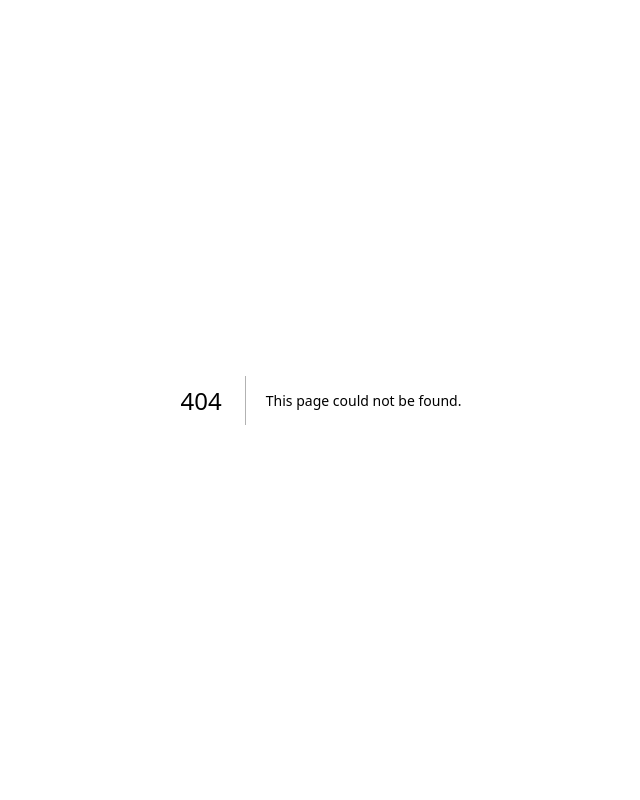
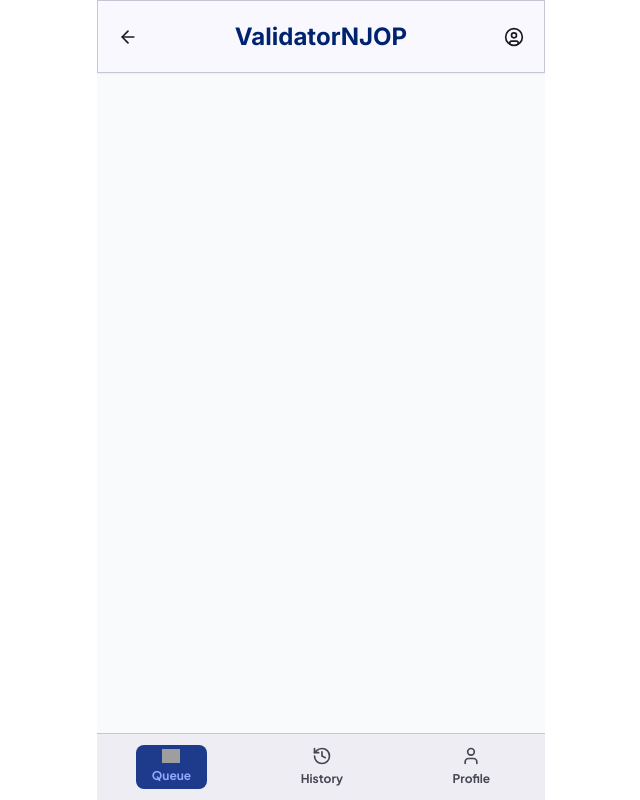
Before and after one commit to mieraaaa/Validator-NJOP, a Next.js app: page /detail-properti in a window 1280 px wide. Before the commit this address had no page. Shown: the whole page, without its empty margins (319-959 px from the left). Built offline with nearby package versions, Linux system fonts and the light colour scheme; grey boxes are pictures that could not be loaded.

Commit message:
Merevisi bagian header

```diff
--- /dev/null
+++ b/app/detail-properti/page.tsx
@@ -0,0 +1,41 @@
+import Image from "next/image";
+import { CircleUser, History, User, ArrowLeft } from 'lucide-react';
+
+export default function Home() {
+  return (
+    <main className="w-full max-w-md mx-auto min-h-screen relative overflow-hidden bg-[#f8fafc] pb-20">
+
+      {/* Header */}
+      <header className="bg-[#FAF8FF] w-full h-[73px] sticky top-0 flex justify-between items-center border border-[#C5C5D3] shadow-xs px-5">
+        <ArrowLeft className="flex size-5 text-[#1A1B21]"/>
+        <h1 className="text-[#00236F] font-bold font-mono text-[24px] absolute left-1/2 -translate-x-1/2">ValidatorNJOP</h1>
+        <CircleUser className="flex size-5 text-[#1A1B21]"/>
+      </header>
+
+      {/* Content */}
+
+
+      {/* Footer */}
+      <footer className="w-full max-w-md bg-[#EEEDF4] border-t border-[#C5C5D3] flex justify-around items-center py-2 mt-10 fixed bottom-0 left-0 z-50 left-1/2 -translate-x-1/2">
+        <div className="bg-[#1E3A8A] rounded-lg flex flex-col justify-center items-center font-bold text-[12px] text-[#90A8FF] py-1 px-4 shrink-0 ">
+            <Image
+                src="/images/common/navbar-queue.svg"
+                alt="Logo Navbar Antrian"
+                width={18}
+                height={20}
+                className="shrink-0 mb-1"
+            />
+            Queue
+        </div>
+        <div className="flex flex-col justify-center items-center font-bold text-[12px] text-[#444651] py-1 px-4 shrink-0">
+            <History className="size-5 text-[#444651] mb-1"/>
+            History
+        </div>
+        <div className="flex flex-col justify-center items-center font-bold text-[12px] text-[#444651] py-1 px-4">
+            <User className="size-5 text-[#444651] mb-1"/>
+            Profile
+        </div>
+      </footer>
+    </main>
+  );
+}
--- a/app/page.tsx
+++ b/app/page.tsx
@@ -6,13 +6,13 @@ export default function Home() {
     <main className="w-full max-w-md mx-auto min-h-screen relative overflow-hidden bg-[#FAF8FF]">
 
       {/* Header */}
-      <header className="bg-[#FAF8FF] w-full h-[73px] sticky top-0 flex justify-end items-center border border-[#C5C5D3] shadow-md">
+      <header className="bg-[#FAF8FF] w-full h-[73px] sticky top-0 flex justify-end items-center border-b border-[#C5C5D3] shadow-xs px-5">
         <h1 className="text-[#00236F] font-bold font-mono text-[24px] absolute left-1/2 -translate-x-1/2">ValidatorNJOP</h1>
-        <CircleUser className="flex size-5 text-[#1A1B21] mr-5"/>
+        <CircleUser className="flex size-5 text-[#1A1B21]"/>
       </header>
 
       {/* Content */}
-      <div className="bg-white border-2 border-[#C5C5D3] rounded-sm mt-20 w-[93%] mx-auto pb-10">
+      <div className="bg-white border-2 border-[#C5C5D3] rounded-sm mt-20 w-[93%] mx-auto pb-10 shadow-md">
         <Image
           src="/images/login-page/logo.svg"
           alt="Logo ValidatorNJOP"
```
